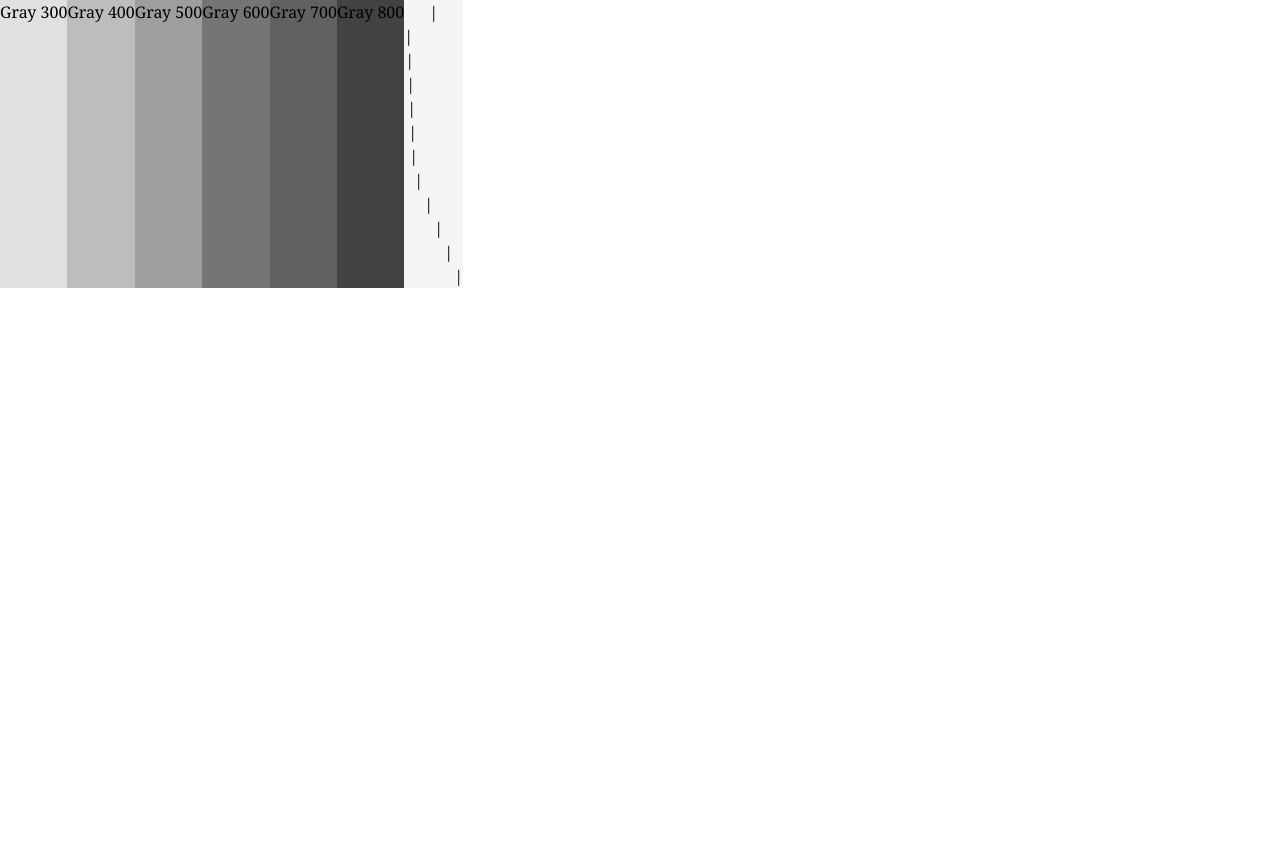
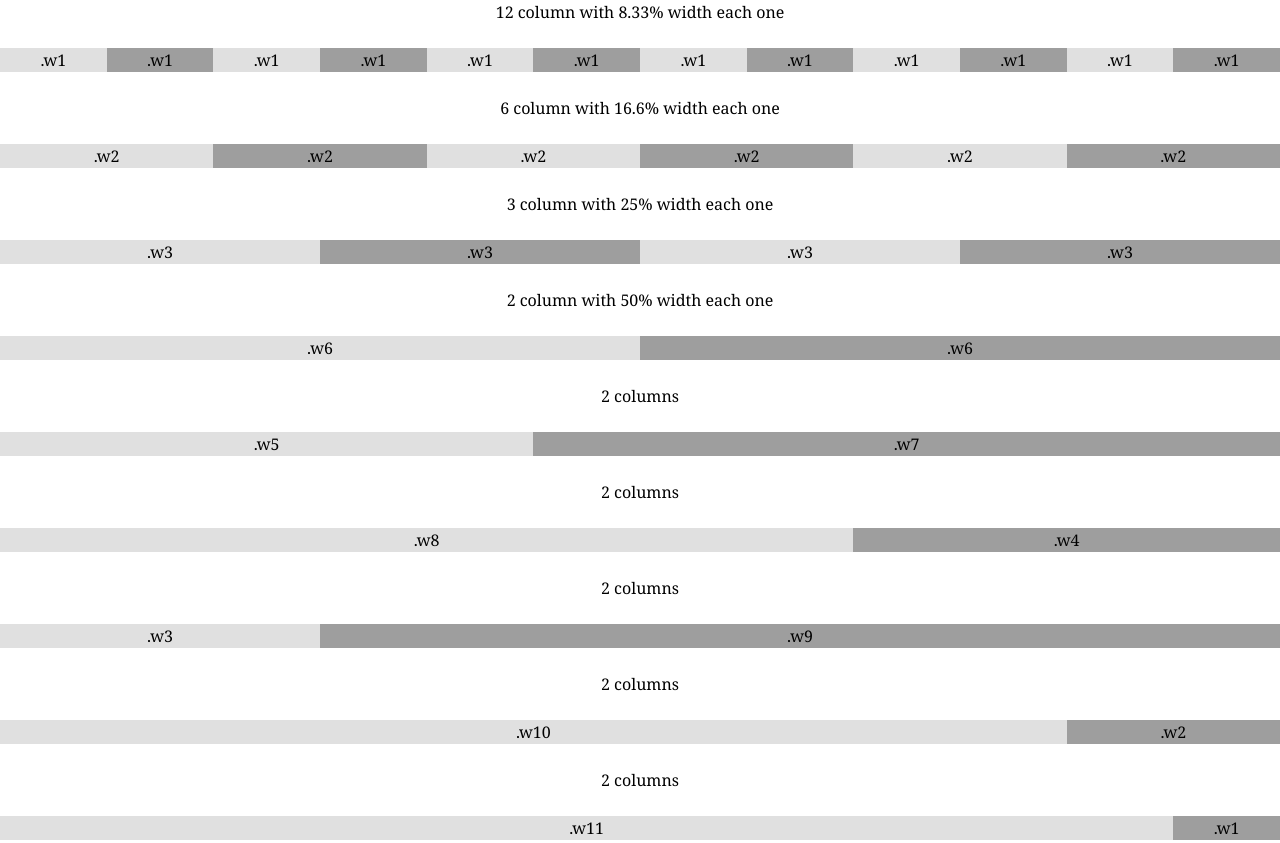
Before and after one commit to stiakov/CSS-Framework-with-SASS, a plain HTML site: page index.html in a window 1280 px wide. Shown: the top 843 px of the page. Before the commit the page ends 800 px from the top, so only its background shows below. Drawn offline with Linux system fonts and the light colour scheme.

Commit message:
addin' columns demo

```diff
--- a/index.html
+++ b/index.html
@@ -8,8 +8,80 @@
   <link rel="stylesheet" href="css/output.css">
   <title>Examples</title>
 </head>
+
+<body>
+  <div><p class="m-lr-auto">12 column with 8.33% width each one</p></div>
+  <div class="d-flex w12 flow-row-wrap">
+    <div class="w1 h30 bg-gray-300 m-lr-auto">.w1</div>
+    <div class="w1 h30 bg-gray-500 m-lr-auto">.w1</div>
+    <div class="w1 h30 bg-gray-300 m-lr-auto">.w1</div>
+    <div class="w1 h30 bg-gray-500 m-lr-auto">.w1</div>
+    <div class="w1 h30 bg-gray-300 m-lr-auto">.w1</div>
+    <div class="w1 h30 bg-gray-500 m-lr-auto">.w1</div>
+    <div class="w1 h30 bg-gray-300 m-lr-auto">.w1</div>
+    <div class="w1 h30 bg-gray-500 m-lr-auto">.w1</div>
+    <div class="w1 h30 bg-gray-300 m-lr-auto">.w1</div>
+    <div class="w1 h30 bg-gray-500 m-lr-auto">.w1</div>
+    <div class="w1 h30 bg-gray-300 m-lr-auto">.w1</div>
+    <div class="w1 h30 bg-gray-500 m-lr-auto">.w1</div>
+  </div>
+  <br>
+  <div><p class="m-lr-auto">6 column with 16.6% width each one</p></div>
+  <div class="d-flex w12 flow-row-wrap">
+    <div class="w2 h30 bg-gray-300 m-lr-auto">.w2</div>
+    <div class="w2 h30 bg-gray-500 m-lr-auto">.w2</div>
+    <div class="w2 h30 bg-gray-300 m-lr-auto">.w2</div>
+    <div class="w2 h30 bg-gray-500 m-lr-auto">.w2</div>
+    <div class="w2 h30 bg-gray-300 m-lr-auto">.w2</div>
+    <div class="w2 h30 bg-gray-500 m-lr-auto">.w2</div>
+  </div>
+  <br>
+  <div><p class="m-lr-auto">3 column with 25% width each one</p></div>
+  <div class="d-flex w12 flow-row-wrap">
+    <div class="w3 h30 bg-gray-300 m-lr-auto">.w3</div>
+    <div class="w3 h30 bg-gray-500 m-lr-auto">.w3</div>
+    <div class="w3 h30 bg-gray-300 m-lr-auto">.w3</div>
+    <div class="w3 h30 bg-gray-500 m-lr-auto">.w3</div>
+  </div>
+  <br>
+  <div><p class="m-lr-auto">2 column with 50% width each one</p></div>
+  <div class="d-flex w12 flow-row-wrap">
+    <div class="w6 h30 bg-gray-300 m-lr-auto">.w6</div>
+    <div class="w6 h30 bg-gray-500 m-lr-auto">.w6</div>
+  </div>
+  <br>
+  <div><p class="m-lr-auto">2 columns</p></div>
+  <div class="d-flex w12 flow-row-wrap">
+    <div class="w5 h30 bg-gray-300 m-lr-auto">.w5</div>
+    <div class="w7 h30 bg-gray-500 m-lr-auto">.w7</div>
+  </div>
+  <br>
+  <div><p class="m-lr-auto">2 columns</p></div>
+  <div class="d-flex w12 flow-row-wrap">
+    <div class="w8 h30 bg-gray-300 m-lr-auto">.w8</div>
+    <div class="w4 h30 bg-gray-500 m-lr-auto">.w4</div>
+  </div>
+  <br>
+  <div><p class="m-lr-auto">2 columns</p></div>
+  <div class="d-flex w12 flow-row-wrap">
+    <div class="w3 h30 bg-gray-300 m-lr-auto">.w3</div>
+    <div class="w9 h30 bg-gray-500 m-lr-auto">.w9</div>
+  </div>
+  <br>
+  <div><p class="m-lr-auto">2 columns</p></div>
+  <div class="d-flex w12 flow-row-wrap">
+    <div class="w10 h30 bg-gray-300 m-lr-auto">.w10</div>
+    <div class="w2 h30 bg-gray-500 m-lr-auto">.w2</div>
+  </div>
+  <br>
+  <div><p class="m-lr-auto">2 columns</p></div>
+  <div class="d-flex w12 flow-row-wrap">
+    <div class="w11 h30 bg-gray-300 m-lr-auto">.w11</div>
+    <div class="w1 h30 bg-gray-500 m-lr-auto">.w1</div>
+  </div>
+  <br>
   <div class="main-container d-flex flow-row-wrap">
-    <div class="bg-gray-300 d-flex w33">Gray 300</div>
+    <div class="bg-gray-300 d-flex col-2">Gray 300</div>
     <div class="bg-gray-400 d-flex w33">Gray 400</div>
     <div class="bg-gray-500 d-flex w33">Gray 500</div>
     <div class="bg-gray-600 d-flex w33">Gray 600</div>
@@ -30,7 +102,6 @@
       <div class="m-left-50">|</div>
     </div>
   </div>
-<body>
 
 </body>
 
```
